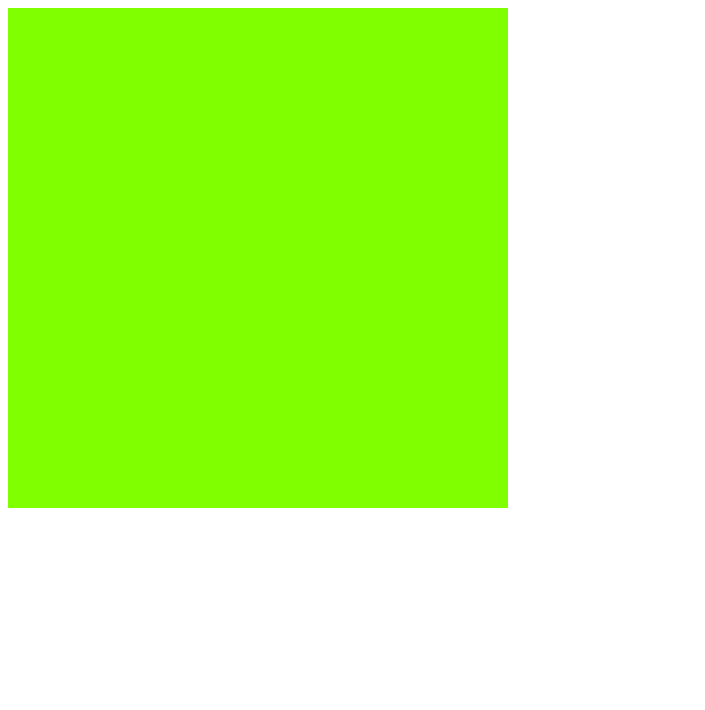
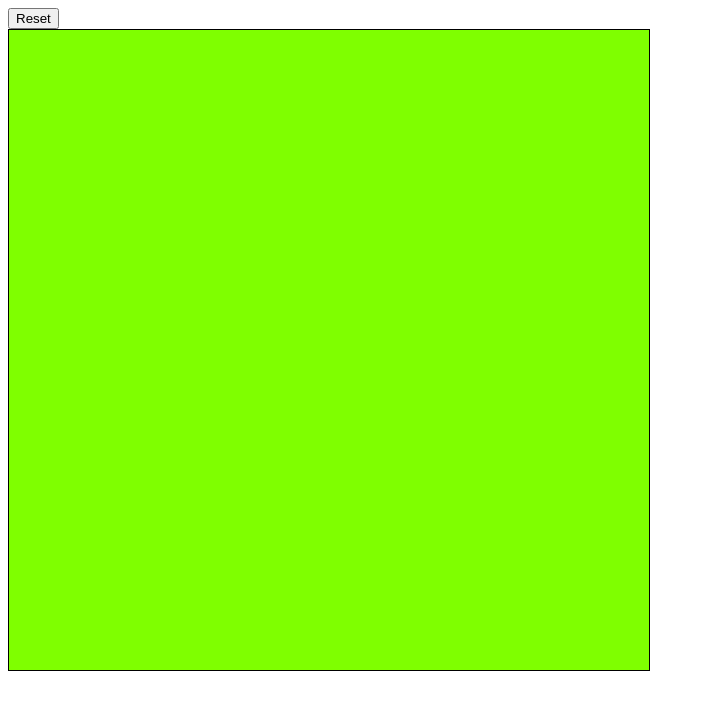
Before and after one commit to nima-m-git/etch-a-sketch, a plain HTML site: page index.html in a window 1280 px wide. Shown: the whole page, without its empty margins (0-705 px from the left). Drawn offline with Linux system fonts and the light colour scheme.

Commit message:
reset button with custom dimensions

```diff
--- a/index.html
+++ b/index.html
@@ -4,8 +4,14 @@
         <link rel='stylesheet' type='text/css' href='styles.css'>
     </head>
     <body>
-        <div class='container'>
+        <div id='page'>
+            <div id='reset' class='button'>
+                <button onclick='reset()'>Reset</button>
+            </div>
 
+            <div class='container'>
+
+            </div>
         </div>
     </body>
 
--- a/script.js
+++ b/script.js
@@ -1,12 +1,30 @@
 const container = document.querySelector('.container');
 console.log(container);
 
-for (i=1 ; i <=16*16; i++){
-    newDiv = document.createElement('div');
-    newDiv.setAttribute('class','grid');
-    container.appendChild(newDiv);
+makeGrid();
+
+function makeGrid(dimension=16) {
+    for (i=1 ; i <=dimension**2; i++){
+        newDiv = document.createElement('div');
+        newDiv.setAttribute('class','grid');
+        let pixelRatio = 100/dimension + '%';
+        newDiv.style.width = pixelRatio;
+        newDiv.style.height = pixelRatio;
+        container.appendChild(newDiv);
+    }
 }
 
 container.addEventListener('mouseover', function(event) {
     event.target.style.backgroundColor = 'purple';
 })
+
+function reset() {
+    child = container.firstElementChild
+    while (child) {
+        container.removeChild(child);
+        child = container.firstElementChild;
+    }
+
+    let newSize = prompt('How many pixels per side?');
+    makeGrid(newSize);
+}
--- a/styles.css
+++ b/styles.css
@@ -1,6 +1,7 @@
 .container {
-    width: 500px;
-    height: 500px;
+    width: 50vw;
+    height: 50vw;
+    border: 1px solid black;
 }
 
 .grid {
@@ -16,3 +17,11 @@
     display: table;
     clear: both;
 }
+
+#page {
+    display: flexbox;
+}
+
+.button {
+
+}
```
